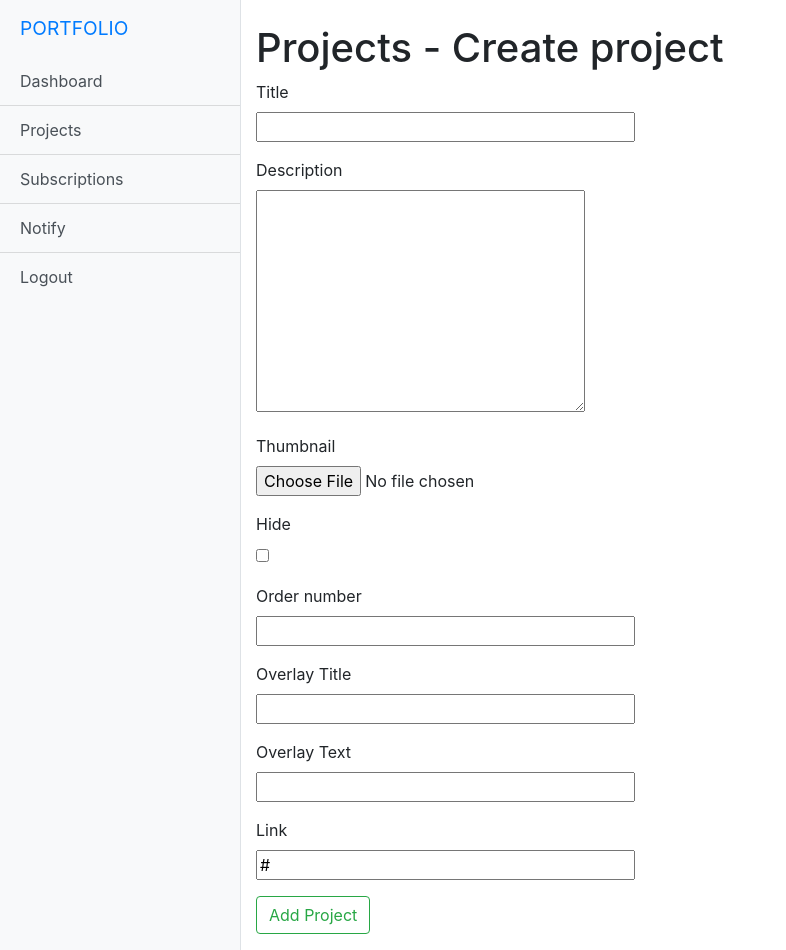
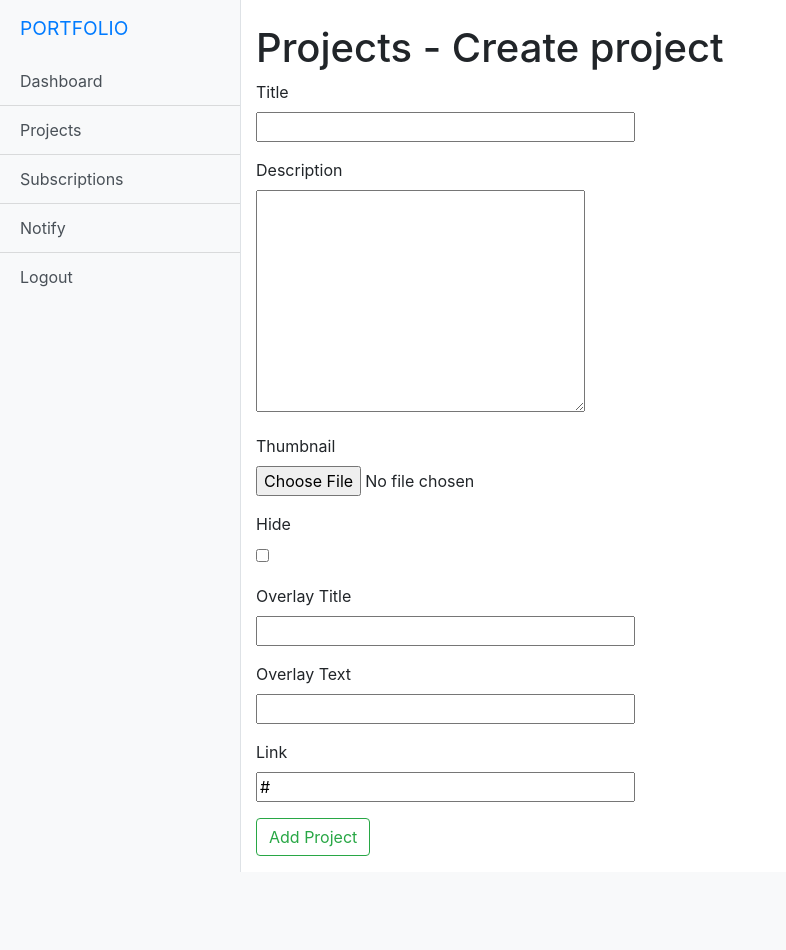
Before and after one commit to NickT5/portfolio-v2, a Flask app: page /dashboard/projects/create in a window 1280 px wide. Shown: the whole page, without its empty margins (0-786 px from the left). After the commit the page ends 872 px from the top, so only its background shows below. Run offline with Flask 2, Linux system fonts and the light colour scheme; the visitor is signed in with stand-in values (Sample User, id 1); some libraries are stand-ins or nearby versions.

Commit message:
Hide project functionality with little bit of styling. And disable order number field (replace by drag and drop).

```diff
--- a/app/__init__.py
+++ b/app/__init__.py
@@ -12,4 +12,4 @@ db = SQLAlchemy(app)
 bcrypt = Bcrypt(app)
 login_manager = LoginManager(app)
 
-from app import routes
+from app import routes  # Import after app, db, ... are initialized to avoid a circular import error.
--- a/app/routes.py
+++ b/app/routes.py
@@ -10,9 +10,6 @@ from PIL import Image
 
 def save_picture(form_picture):
     """ Save (resized) image to the filesystem with a unique (random) name. """
-    # Create a random file name.
-    # random_string = uuid4().hex
-    # _, f_ext = os.path.splitext(form_picture.filename)
     picture_filename = 'img/' + form_picture.filename
     picture_path = os.path.join(app.root_path, 'static/', picture_filename)
 
@@ -37,7 +34,6 @@ def save_update_project(form, project_id=None):
         picture_file = save_picture(form.thumbnail.data)
         project.thumbnail = picture_file
     project.hide = form.hide.data
-    project.order_number = form.order_number.data
     project.overlay_title = form.overlay_title.data.upper()
     project.overlay_text = form.overlay_text.data.upper()
     project.link = form.link.data
@@ -56,7 +52,7 @@ def load_user(user_id):
 
 @app.route("/")
 def index():
-    projects = Project.query.order_by(Project.order_number).all()
+    projects = Project.query.filter_by(hide=0).order_by(Project.order_number).all()
     return render_template("index.html", projects=projects)
 
 
--- a/app/templates/dashboard/projects.html
+++ b/app/templates/dashboard/projects.html
@@ -24,7 +24,11 @@
 
           <div id="projectList">
           {% for project in projects %}
-              <div data-id="{{ project.id }}" class="card mb-3" style="max-width: 540px;">
+                  {% if project.hide == 0 %}
+                      <div data-id="{{ project.id }}" class="card mb-3" style="max-width: 540px;">
+                  {% else %}
+                      <div data-id="{{ project.id }}" class="card mb-3" style="max-width: 540px; background-color: #FAEFE1;">
+                  {% endif %}
                   <div class="row no-gutters">
                     <div class="col-md-4">
                         <a href="/dashboard/projects/{{project.id}}/edit"><img src="{{url_for('static', filename=project.thumbnail)}}" class="card-img" alt="..."></a>
--- a/app/templates/dashboard/projects_create.html
+++ b/app/templates/dashboard/projects_create.html
@@ -39,13 +39,6 @@
                 {% endfor %}
             </p>
             <p>
-                {{ form.order_number.label }}<br>
-                {{ form.order_number(size=32, autocomplete="off") }}
-                {% for error in form.order_number.errors %}
-                    <span style="color: red;">[{{ error }}]</span>
-                {% endfor %}
-            </p>
-            <p>
                 {{ form.overlay_title.label }}<br>
                 {{ form.overlay_title(size=32, autocomplete="off") }}
                 {% for error in form.overlay_title.errors %}
--- a/app/templates/dashboard/projects_edit.html
+++ b/app/templates/dashboard/projects_edit.html
@@ -41,7 +41,7 @@
             </p>
             <p>
                 {{ form.order_number.label }}<br>
-                {{ form.order_number(size=32, autocomplete="off") }}
+                {{ form.order_number(size=32, autocomplete="off", disabled=True) }}
                 {% for error in form.order_number.errors %}
                     <span style="color: red;">[{{ error }}]</span>
                 {% endfor %}
```
